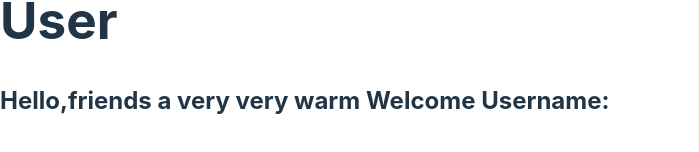
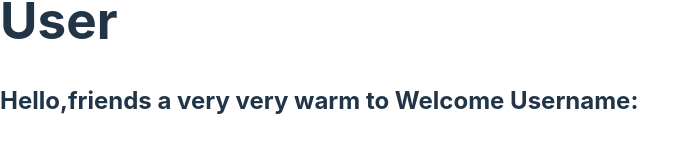
Before and after one commit to HarshavKoka/useContext-project, a React (Vite) app: page / in a window 1280 px wide. Both pictures are taken after a click on the button "Login". Shown: the part 352-504 px from the top of the page, without its empty margins (0-699 px from the left). Built offline with nearby package versions, Linux system fonts and the light colour scheme.

Commit message:
ok ok change

```diff
--- a/src/Profile.jsx
+++ b/src/Profile.jsx
@@ -7,7 +7,7 @@ function Profile() {
     return (
         <>
             <h1>User</h1>
-            <h2>Hello,friends a very very warm  Welcome Username: {username}</h2>
+            <h2>Hello,friends a very very warm to Welcome Username: {username}</h2>
         </>
     );
 }
```
